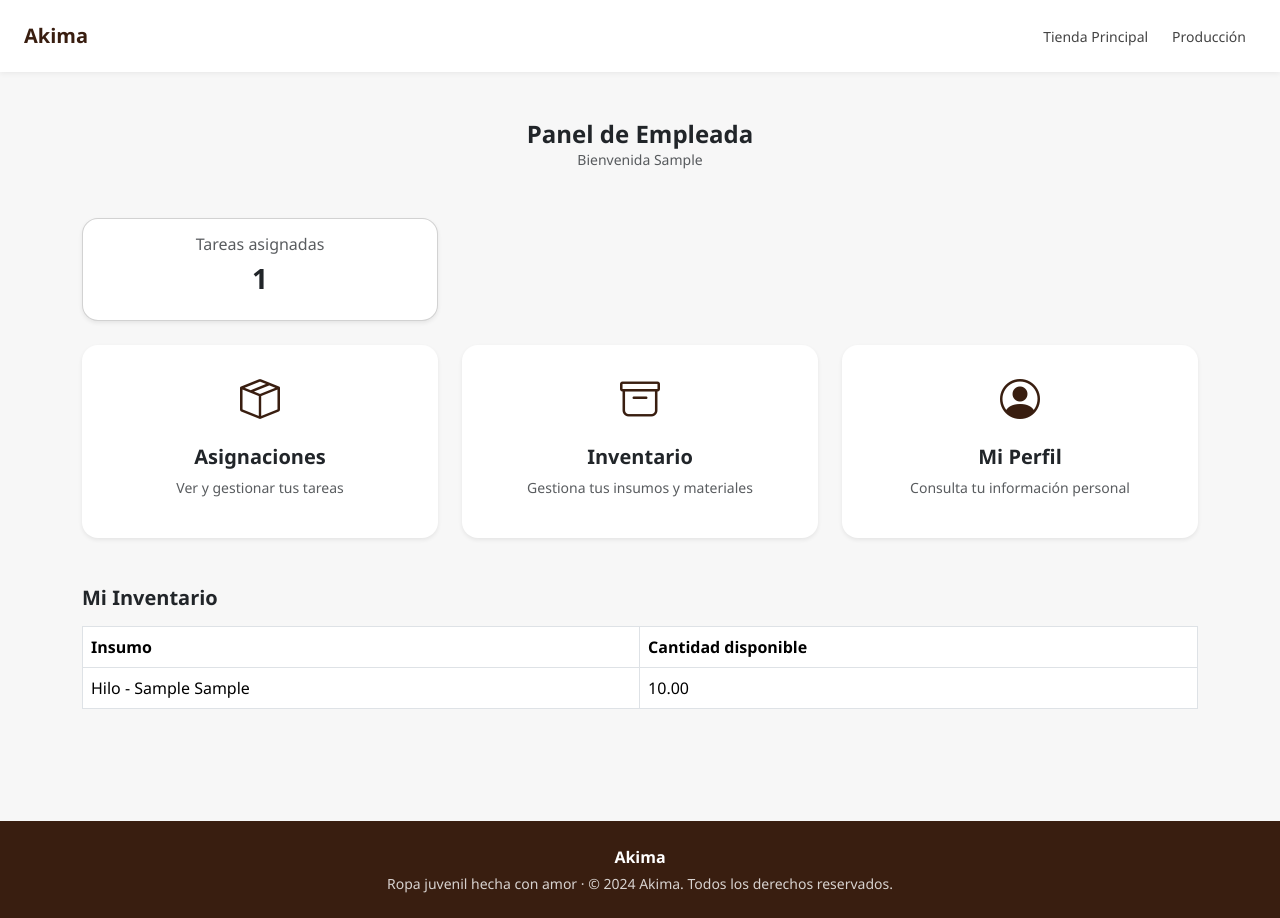
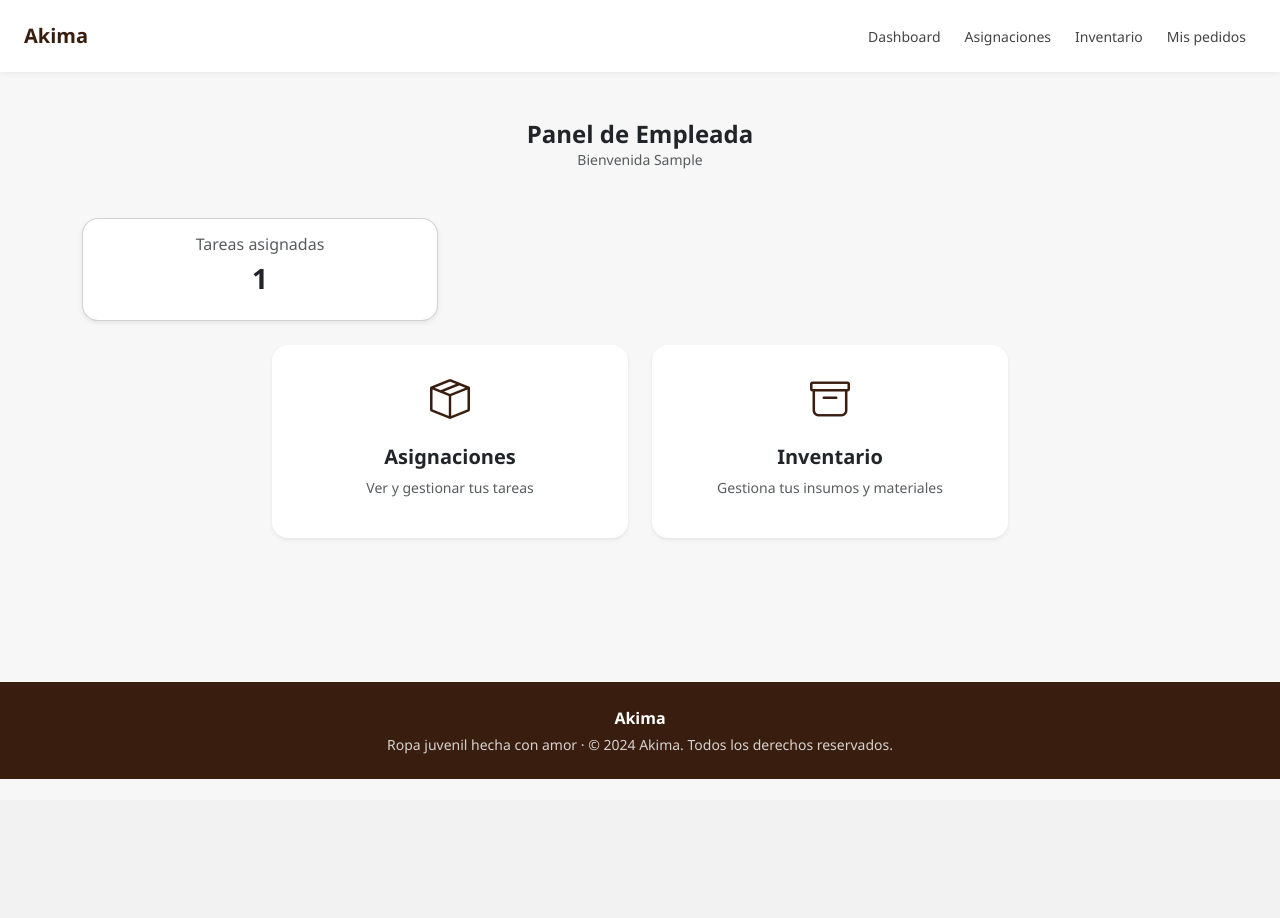
Before and after one commit to AlysonHenao/Akima, a Django app: template templates/production/employee.html in a window 1280 px wide. After the commit the page ends 779 px from the top, so only its background shows below. Run offline with Django 5.2, Linux system fonts and the light colour scheme; tables that the repository leaves empty hold one stand-in row (values such as "Sample post"); the template is opened without the code that fills it: values that come from a table or form of the project are taken from there, most other values are stand-ins (such as "Sample title", 1, 10 or a date in 2020).

Commit message:
fix: improve role-specific header navigation

```diff
--- a/templates/production/employee.html
+++ b/templates/production/employee.html
@@ -40,45 +40,6 @@
                 </div>
             </a>
         </div>
-
-        <!-- 🔥 NUEVA TARJETA: MI PERFIL -->
-        <div class="col-md-4">
-            <a href="{% url 'employee_profile' %}" class="text-decoration-none">
-                <div class="card border-0 shadow-sm rounded-4 text-center p-4 h-100">
-                    <i class="bi bi-person-circle fs-1 mb-3" style="color: var(--akima-brown);"></i>
-                    <h5 class="fw-bold">Mi Perfil</h5>
-                    <p class="text-muted small">Consulta tu información personal</p>
-                </div>
-            </a>
-        </div>
-    </div>
-
-    <!-- INVENTARIO -->
-    <div class="mt-4">
-        <h5 class="fw-bold mb-3">Mi Inventario</h5>
-
-        <table class="table table-bordered">
-            <thead>
-                <tr>
-                    <th>Insumo</th>
-                    <th>Cantidad disponible</th>
-                </tr>
-            </thead>
-            <tbody>
-                {% for item in inventory %}
-                <tr>
-                    <td>{{ item.supply }}</td>
-                    <td>{{ item.available_quantity }}</td>
-                </tr>
-                {% empty %}
-                <tr>
-                    <td colspan="2" class="text-center text-muted">
-                        No tienes insumos asignados
-                    </td>
-                </tr>
-                {% endfor %}
-            </tbody>
-        </table>
     </div>
 
 </div>
--- a/templates/shared/header_client.html
+++ b/templates/shared/header_client.html
@@ -26,10 +26,10 @@
     </a>
     <div class="d-flex align-items-center gap-1">
         <a href="{% url 'home' %}" class="nav-link">Inicio</a>
-        <a href="{% url 'customer_orders_panel' %}" class="nav-link">Órdenes</a>
+        <a href="{% url 'customer_orders_panel' %}" class="nav-link">Mis pedidos</a>
 
         {% if request.session.user_id %}
-            <a href="/profile/" class="text-muted small ms-2 me-1 text-decoration-none">
+            <a href="{% url 'profile' %}" class="text-muted small ms-2 me-1 text-decoration-none">
     <i class="bi bi-person-circle me-1"></i>{{ request.session.user_name }}
 </a>
             <a href="{% url 'logout' %}" class="btn btn-outline-secondary btn-sm rounded-pill ms-1">
--- a/templates/shared/header_employee.html
+++ b/templates/shared/header_employee.html
@@ -22,13 +22,26 @@
 </head>
 <body>
 
-<nav class="navbar bg-white px-4 py-3 d-flex justify-content-between align-items-center">
-    <a class="navbar-brand fw-bold mb-0" href="{% url 'employee' %}" style="color: var(--akima-brown);">
+<nav class="navbar bg-white px-4 py-3 d-flex justify-content-between align-items-center flex-wrap gap-2">
+    <a class="navbar-brand fw-bold mb-0" href="{% url 'home' %}" style="color: var(--akima-brown);">
         Akima
     </a>
-    <div class="d-flex align-items-center gap-1">
-        <a href="{% url 'home' %}" class="nav-link-admin">Tienda Principal</a>
-        <a href="{% url 'employee_panel' %}" class="nav-link-admin">Producción</a>
+
+    <div class="d-flex align-items-center gap-1 flex-wrap">
+        <a href="{% url 'employee' %}" class="nav-link-admin">Dashboard</a>
+        <a href="{% url 'employee_panel' %}" class="nav-link-admin">Asignaciones</a>
+        <a href="{% url 'view_inventory' %}" class="nav-link-admin">Inventario</a>
+        <a href="{% url 'customer_orders_panel' %}" class="nav-link-admin">Mis pedidos</a>
+
+        {% if request.session.user_id %}
+        <a href="{% url 'profile' %}" class="text-muted small ms-2 me-1 text-decoration-none">
+            <i class="bi bi-person-circle me-1"></i>{{ request.session.user_name }}
+        </a>
+
+        <a href="{% url 'logout' %}" class="btn btn-outline-secondary btn-sm rounded-pill ms-1">
+            Cerrar sesión
+        </a>
+        {% endif %}
     </div>
 </nav>
 
```
Also changed, not shown: templates/production/employee_profile.html (deleted, +0 -43 lines), templates/shared/header_admin.html (+16 -5 lines).
